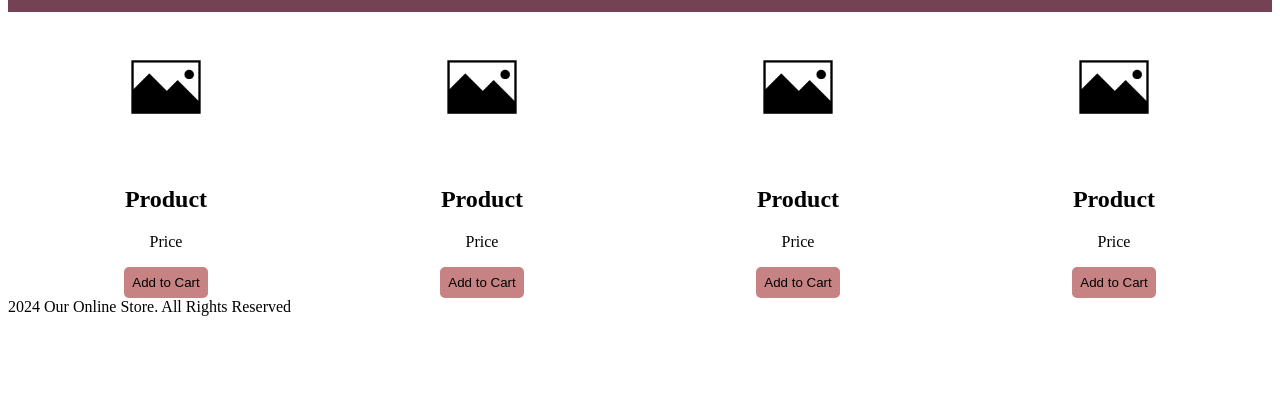
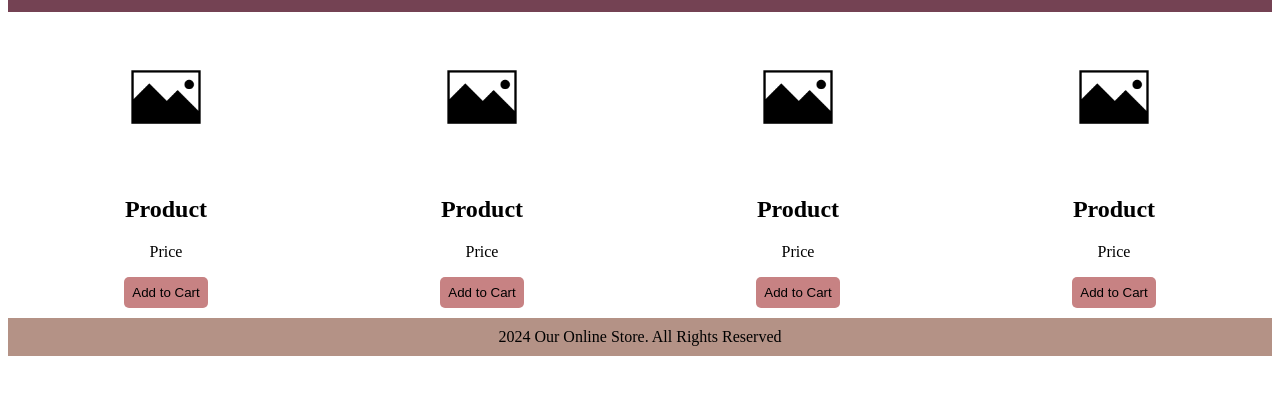
Before and after one commit to lyndsielane/html-css-ecommercesite, a plain HTML site: page index.html in a window 1280 px wide. Shown: the part 86-480 px from the top of the page. Drawn offline with Linux system fonts and the light colour scheme.

Commit message:
footer-styled

```diff
--- a/style.css
+++ b/style.css
@@ -27,6 +27,7 @@ li {
 
 .product {
   text-align: center;
+  padding: 10px;
 }
 
 img {
@@ -40,6 +41,12 @@ button {
   padding: 8px;
 }
 
+footer {
+  background-color: #b49286;
+  text-align: center;
+  padding: 10px;
+}
+
 @media (max-width: 600px) {
   .feature-container {
     flex-direction: column;
```
